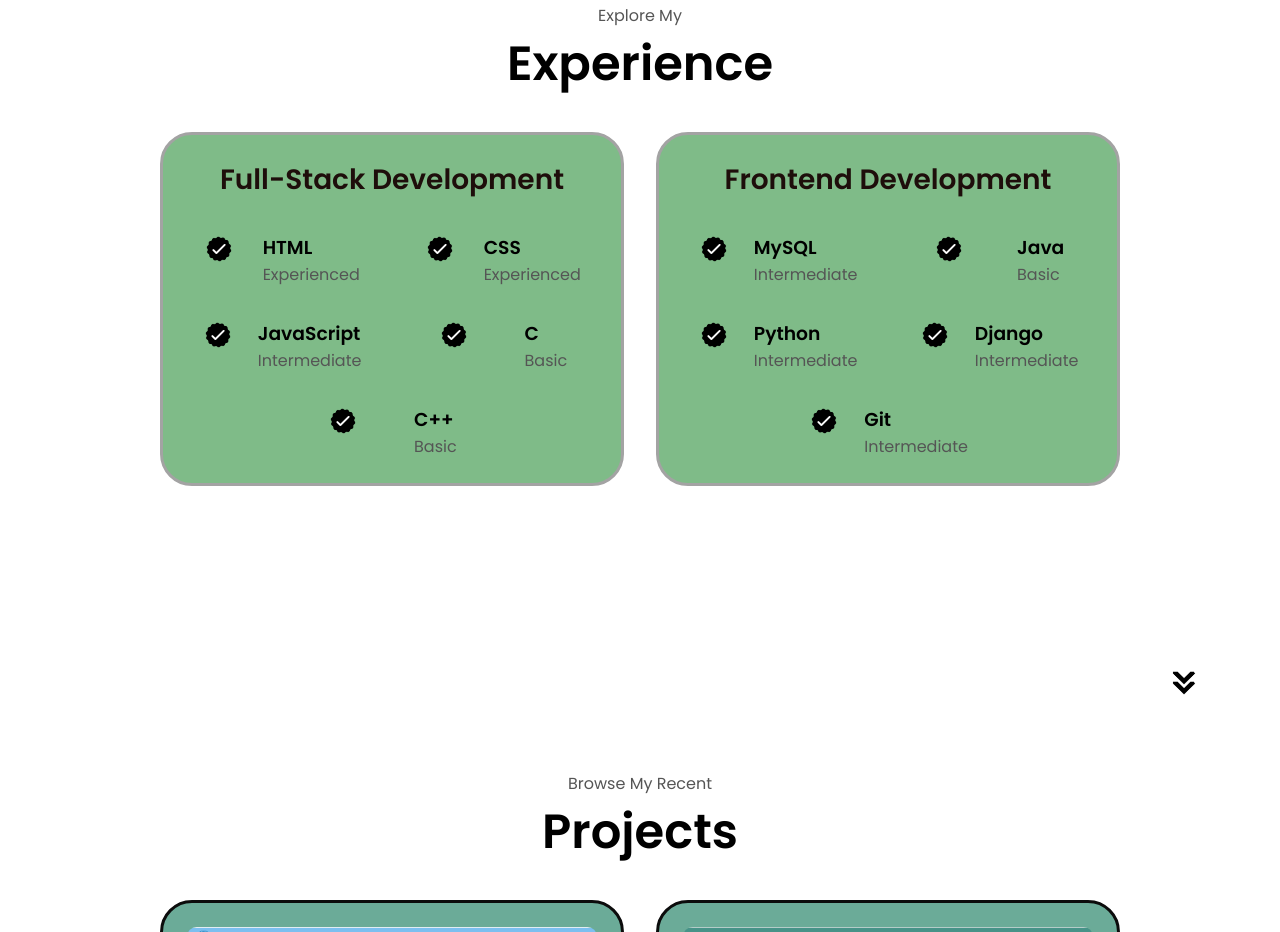
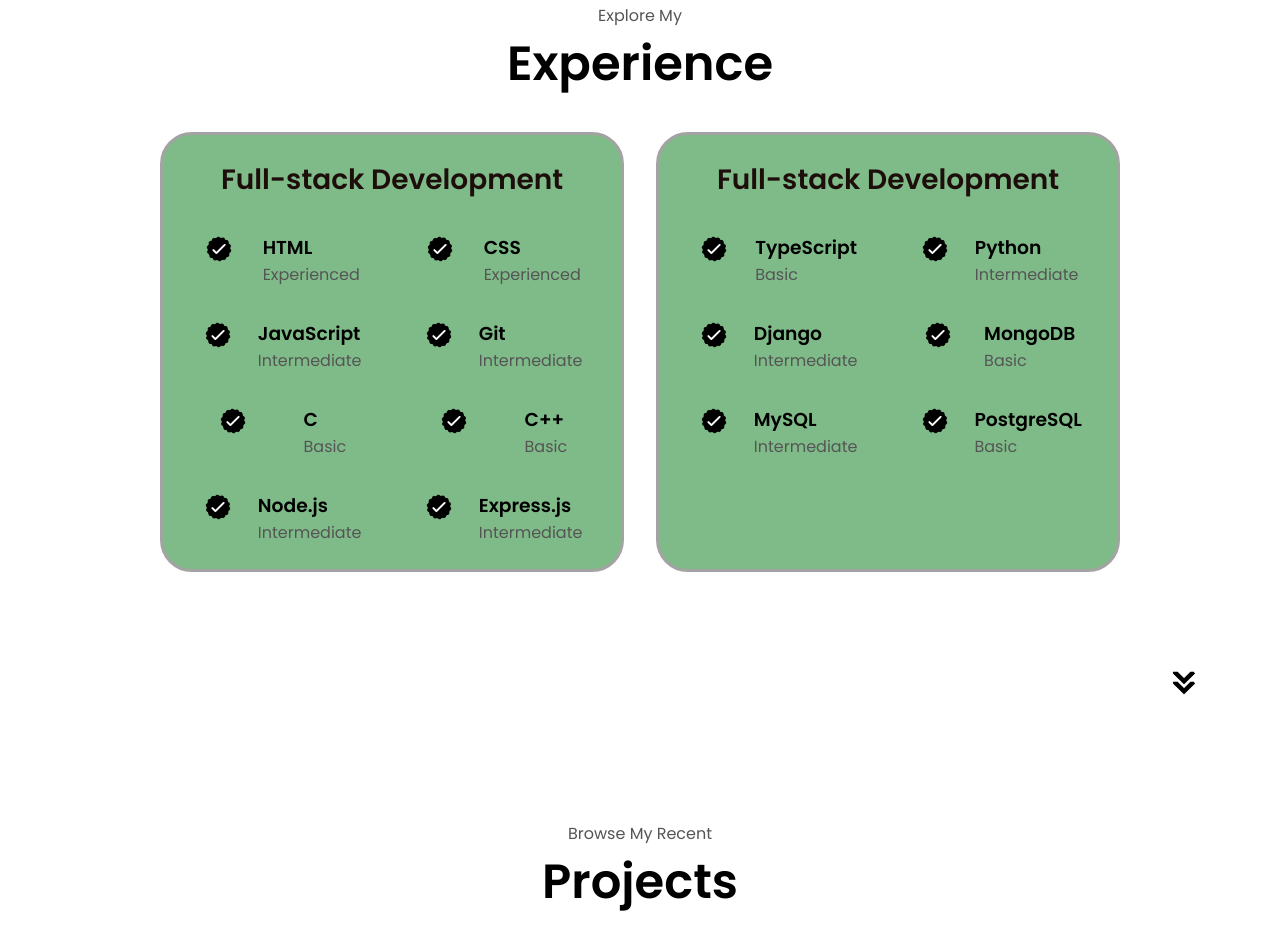
Before and after one commit to pabuu-cookies/Kharel_portfolio, a plain HTML site: page index.html in a window 1280 px wide. Shown: the part 1693-2625 px from the top of the page. Drawn offline with Linux system fonts and the light colour scheme.

```diff
--- a/index.html
+++ b/index.html
@@ -118,7 +118,7 @@
         <div class="experience-details-container">
             <div class="about-containers">
                 <div class="details-container">
-                    <h2 class="experience-sub-title">Full-Stack Development</h2>
+                    <h2 class="experience-sub-title">Full-stack Development</h2>
                     <div class="article-container">
                         <article>
                             <img
@@ -158,6 +158,17 @@
                                 src="./documents/checkmark.png"
                                 alt="Experience icon"
                                 class="icon"
+                            />
+                            <div>
+                                <h3>Git</h3>
+                                <p>Intermediate</p>
+                            </div>
+                        </article>
+                        <article>
+                            <img
+                                src="./documents/checkmark.png"
+                                alt="Experience icon"
+                                class="icon"
                             >
                             <div>
                                 <h3>C</h3>
@@ -175,11 +186,6 @@
                                 <p>Basic</p>
                             </div>
                         </article>
-                    </div>
-                </div>
-                <div class="details-container">
-                    <h2 class="experience-sub-title">Frontend Development</h2>
-                    <div class="article-container">
                         <article>
                             <img
                                 src="./documents/checkmark.png"
@@ -187,7 +193,7 @@
                                 class="icon"
                             >
                             <div>
-                                <h3>MySQL</h3>
+                                <h3>Node.js</h3>
                                 <p>Intermediate</p>
                             </div>
                         </article>
@@ -198,7 +204,23 @@
                                 class="icon"
                             >
                             <div>
-                                <h3>Java</h3>
+                                <h3>Express.js</h3>
+                                <p>Intermediate</p>
+                            </div>
+                        </article>
+                    </div>
+                </div>
+                <div class="details-container">
+                    <h2 class="experience-sub-title">Full-stack Development</h2>
+                    <div class="article-container">
+                        <article>
+                            <img
+                                src="./documents/checkmark.png"
+                                alt="Experience icon"
+                                class="icon"
+                            >
+                            <div>
+                                <h3>TypeScript</h3>
                                 <p>Basic</p>
                             </div>
                         </article>
@@ -231,8 +253,30 @@
                                 class="icon"
                             />
                             <div>
-                                <h3>Git</h3>
+                                <h3>MongoDB</h3>
+                                <p>Basic</p>
+                            </div>
+                        </article>
+                        <article>
+                            <img
+                                src="./documents/checkmark.png"
+                                alt="Experience icon"
+                                class="icon"
+                            >
+                            <div>
+                                <h3>MySQL</h3>
                                 <p>Intermediate</p>
+                            </div>
+                        </article>
+                        <article>
+                            <img
+                                src="./documents/checkmark.png"
+                                alt="Experience icon"
+                                class="icon"
+                            >
+                            <div>
+                                <h3>PostgreSQL</h3>
+                                <p>Basic</p>
                             </div>
                         </article>
                     </div>
@@ -245,7 +289,7 @@
         class="icon arrow"
         onclick="location.href='./#projects'"
     >
-    </section>
+    </section><br><br>
     <section id="projects">
         <p class="section_text_p1">Browse My Recent</p>
         <h1 class="title">Projects</h1>
```
Also changed, not shown: documents/IMG_1458.jpg (added).
